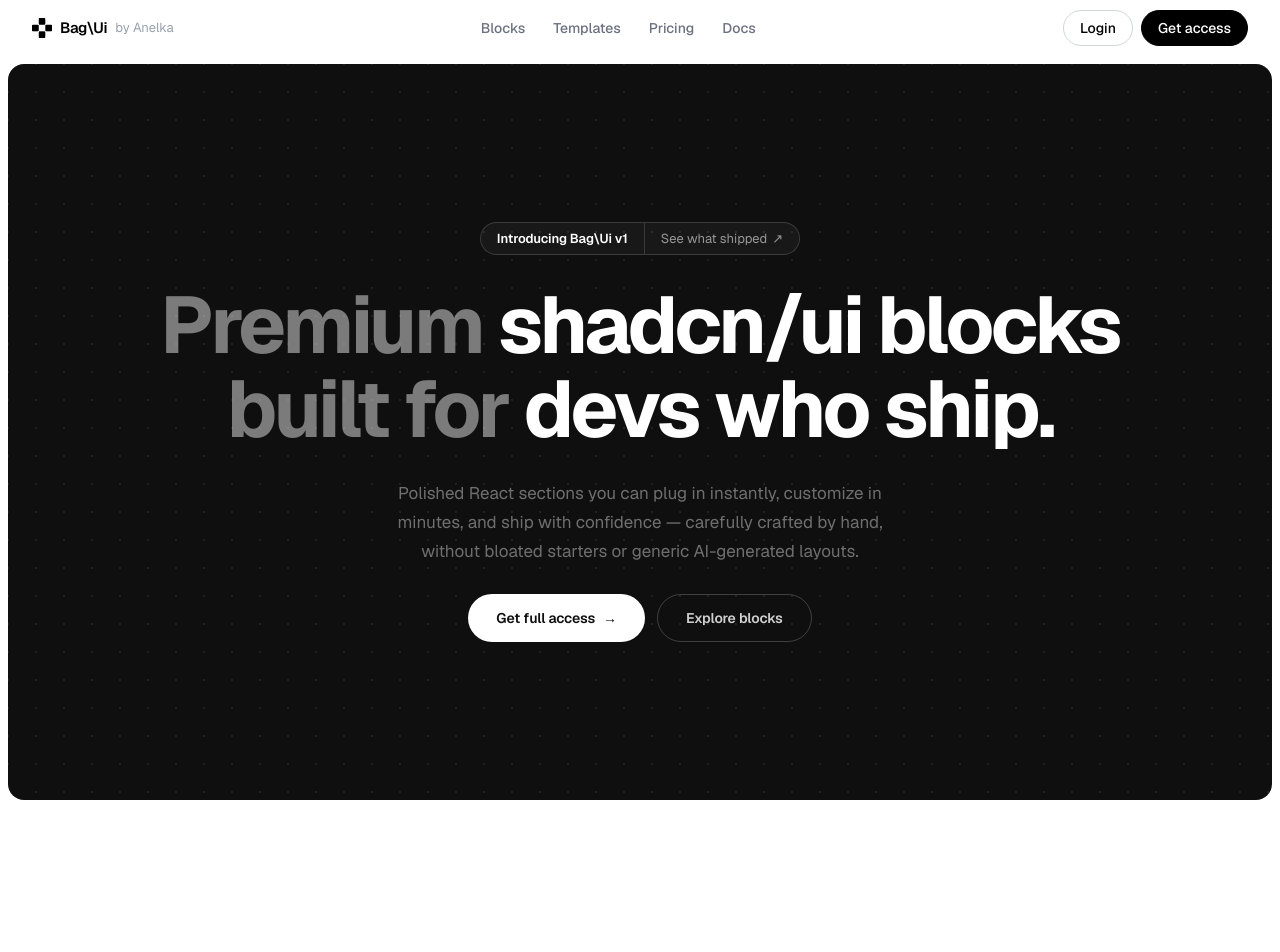
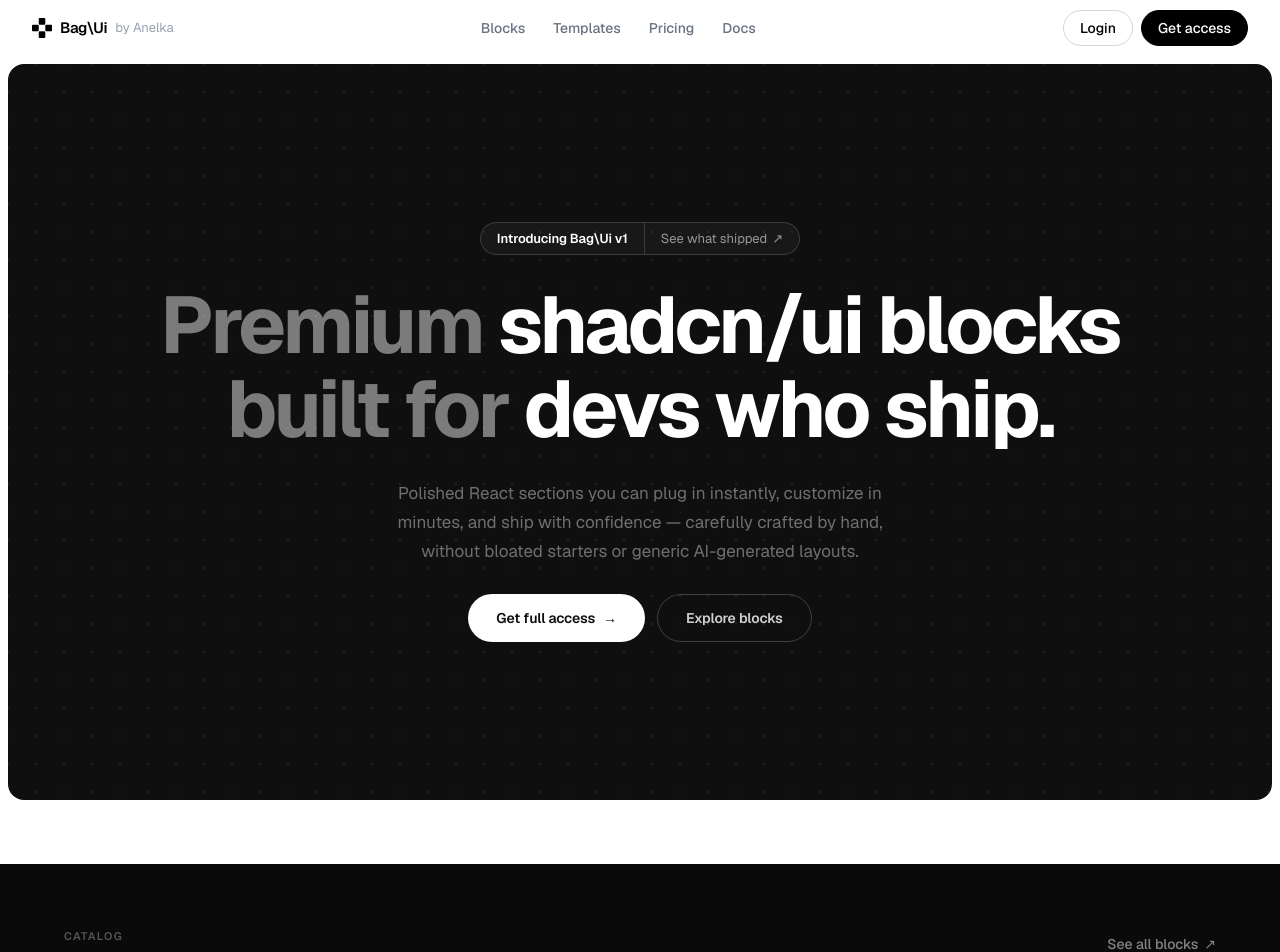
Before and after one commit to anelkabag/bag-ui, a Next.js app: page / in a window 1280 px wide. Shown: the top 952 px of the page. Before the commit the page ends 864 px from the top, so only its background shows below. Built offline with nearby package versions, Linux system fonts and the light colour scheme.

Commit message:
Ajout de la page categorie sur la landing page

```diff
--- a/app/page.tsx
+++ b/app/page.tsx
@@ -4,6 +4,7 @@ import { useEffect } from "react";
 import Lenis from "lenis";
 import Navbar from "@/components/navbar";
 import Hero from "@/components/Hero";
+import BlocksCatalog from "@/components/Blockscatalog";
 
 export default function Page() {
   useEffect(() => {
@@ -29,6 +30,7 @@ export default function Page() {
     <>
       <Navbar />
       <Hero />
+      <BlocksCatalog />
     </>
   );
 }
```
